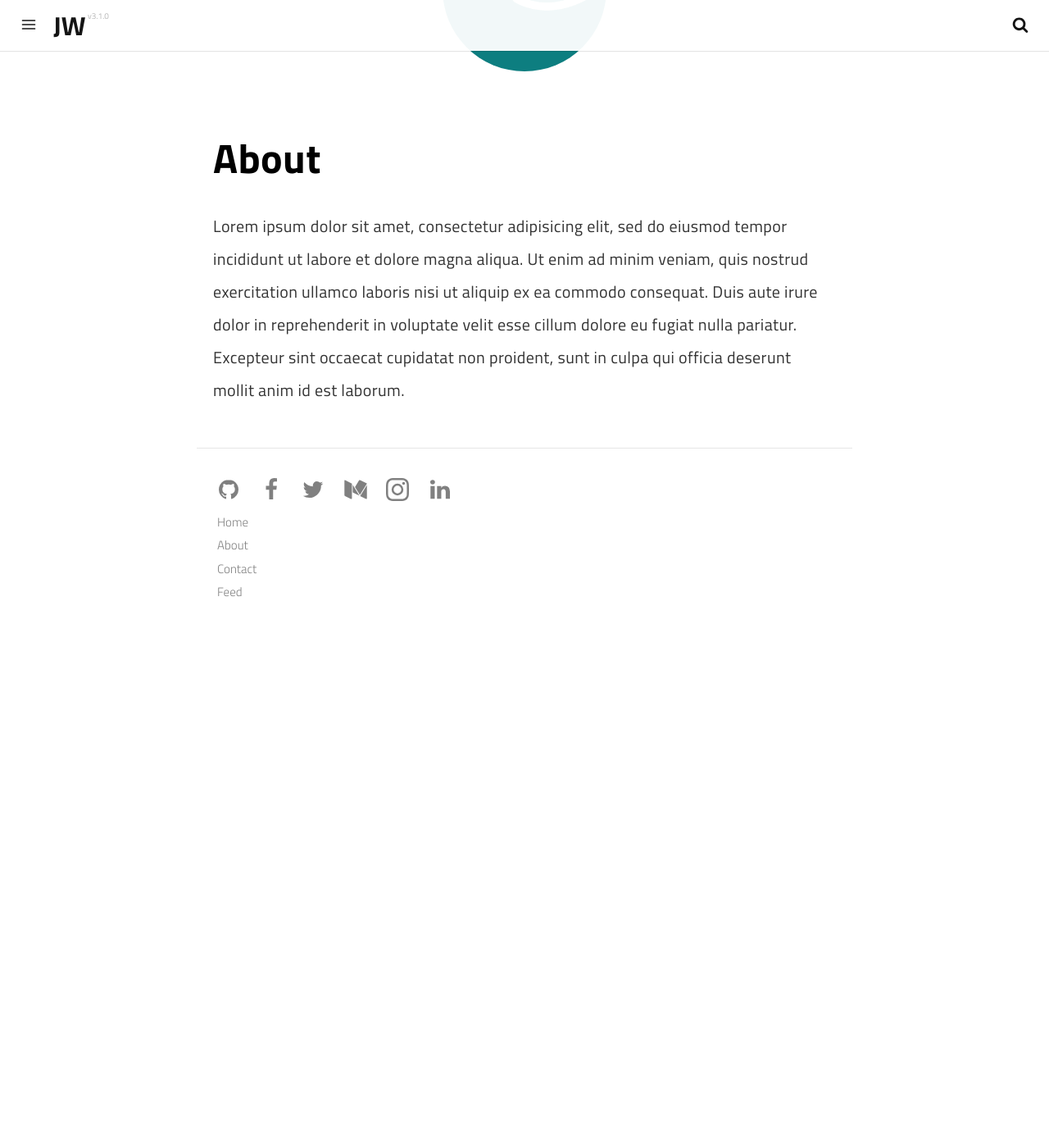
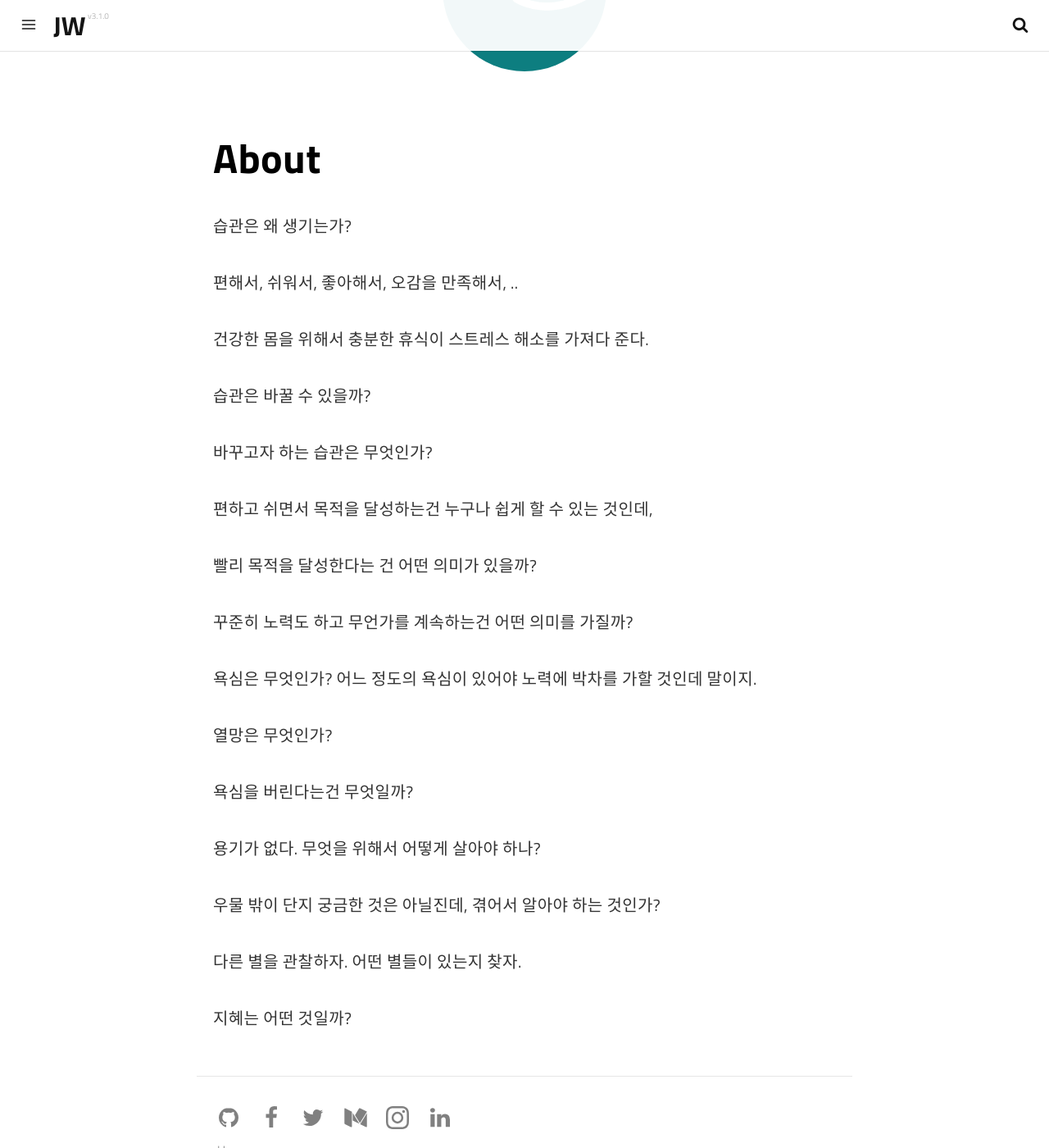
Before and after one commit to jw2471358/jw2471358.github.io, a Jekyll site: the page built from pages/about.md, in a window 1280 px wide and 1400 px high, scrolled down 262 px. Shown: the whole window at 82% size. Built offline with Jekyll 4.4.1, drawn with Linux system fonts in a browser that asks for light colours; a script that is not in the unit is left out; before the commit the page ends 1029 px from its top, so only the background shows below that.

Commit message:
Update about.md

```diff
--- a/pages/about.md
+++ b/pages/about.md
@@ -9,9 +9,34 @@ permalink: /about/
 
 # About
 
-Lorem ipsum dolor sit amet, consectetur adipisicing elit, sed do eiusmod
-tempor incididunt ut labore et dolore magna aliqua. Ut enim ad minim veniam,
-quis nostrud exercitation ullamco laboris nisi ut aliquip ex ea commodo
-consequat. Duis aute irure dolor in reprehenderit in voluptate velit esse
-cillum dolore eu fugiat nulla pariatur. Excepteur sint occaecat cupidatat non
-proident, sunt in culpa qui officia deserunt mollit anim id est laborum.
+습관은 왜 생기는가?
+
+편해서, 쉬워서, 좋아해서, 오감을 만족해서, ..
+
+건강한 몸을 위해서 충분한 휴식이 스트레스 해소를 가져다 준다.
+
+습관은 바꿀 수 있을까?
+
+바꾸고자 하는 습관은 무엇인가?
+
+
+편하고 쉬면서 목적을 달성하는건 누구나 쉽게 할 수 있는 것인데,
+
+빨리 목적을 달성한다는 건 어떤 의미가 있을까?
+
+꾸준히 노력도 하고 무언가를 계속하는건 어떤 의미를 가질까?
+
+욕심은 무엇인가? 어느 정도의 욕심이 있어야 노력에 박차를 가할 것인데 말이지.
+
+열망은 무엇인가?
+
+욕심을 버린다는건 무엇일까?
+
+
+용기가 없다. 무엇을 위해서 어떻게 살아야 하나?
+
+우물 밖이 단지 궁금한 것은 아닐진데, 겪어서 알아야 하는 것인가?
+
+다른 별을 관찰하자. 어떤 별들이 있는지 찾자.
+
+지혜는 어떤 것일까?
```
